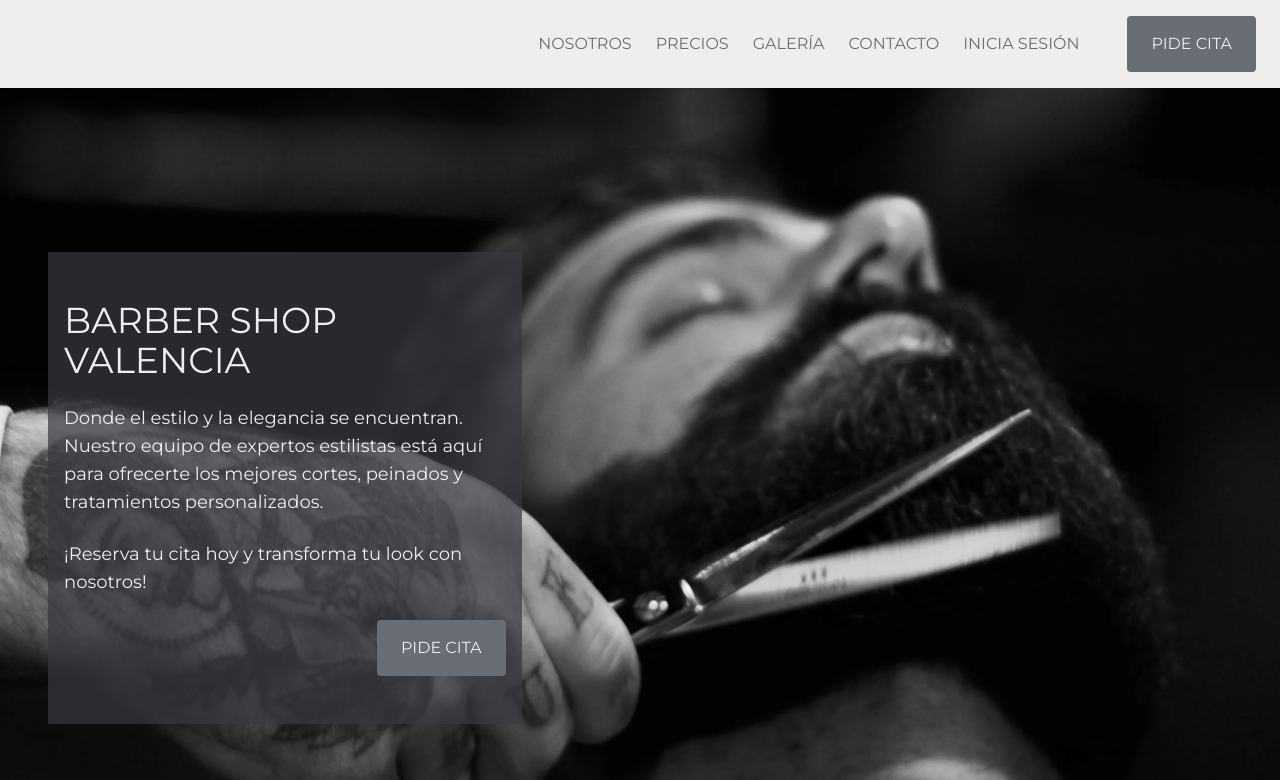
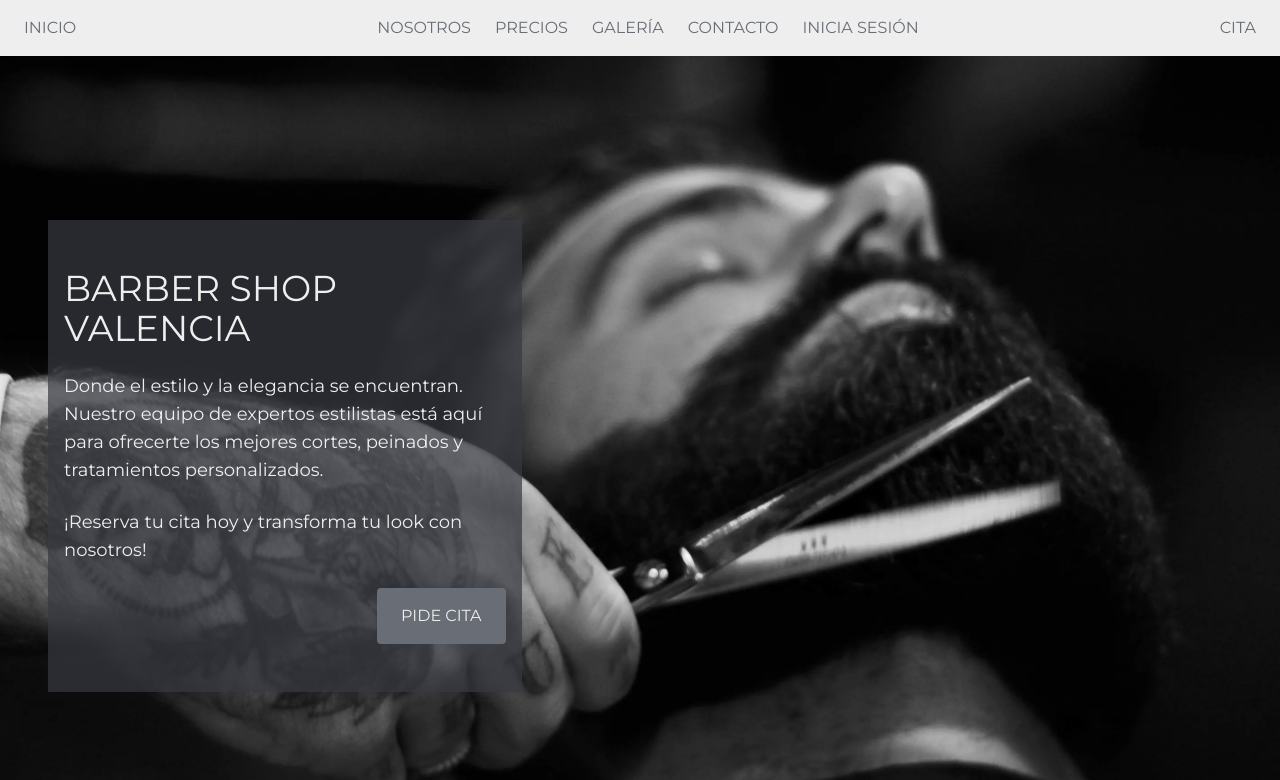
Before and after one commit to AdrianRgGit/barber-shop, a Next.js app: page / in a window 1280 px wide. Shown: the top 780 px of the page. Built offline with nearby package versions, Linux system fonts and the light colour scheme.

Commit message:
arreglado header ya que cambié cosas de los botones

```diff
--- a/src/components/Layout/NavBar/NavBar.tsx
+++ b/src/components/Layout/NavBar/NavBar.tsx
@@ -5,7 +5,8 @@ import React from "react";
 const NavBar = () => {
   return (
     <header>
-      <nav className="flex w-full items-center justify-end gap-x-12 bg-light-gray px-6 py-4 text-gray">
+      <nav className="flex w-full items-center justify-between gap-x-12 bg-light-gray px-6 py-4 text-gray">
+        <Link href="/">INICIO</Link>
         <div className="space-x-6">
           <Link
             href="#"
@@ -40,7 +41,7 @@ const NavBar = () => {
         </div>
 
         <div className="hidden lg:flex">
-          <Button href="/cita" />
+          <Link href="/cita">CITA</Link>
         </div>
       </nav>
     </header>
```
